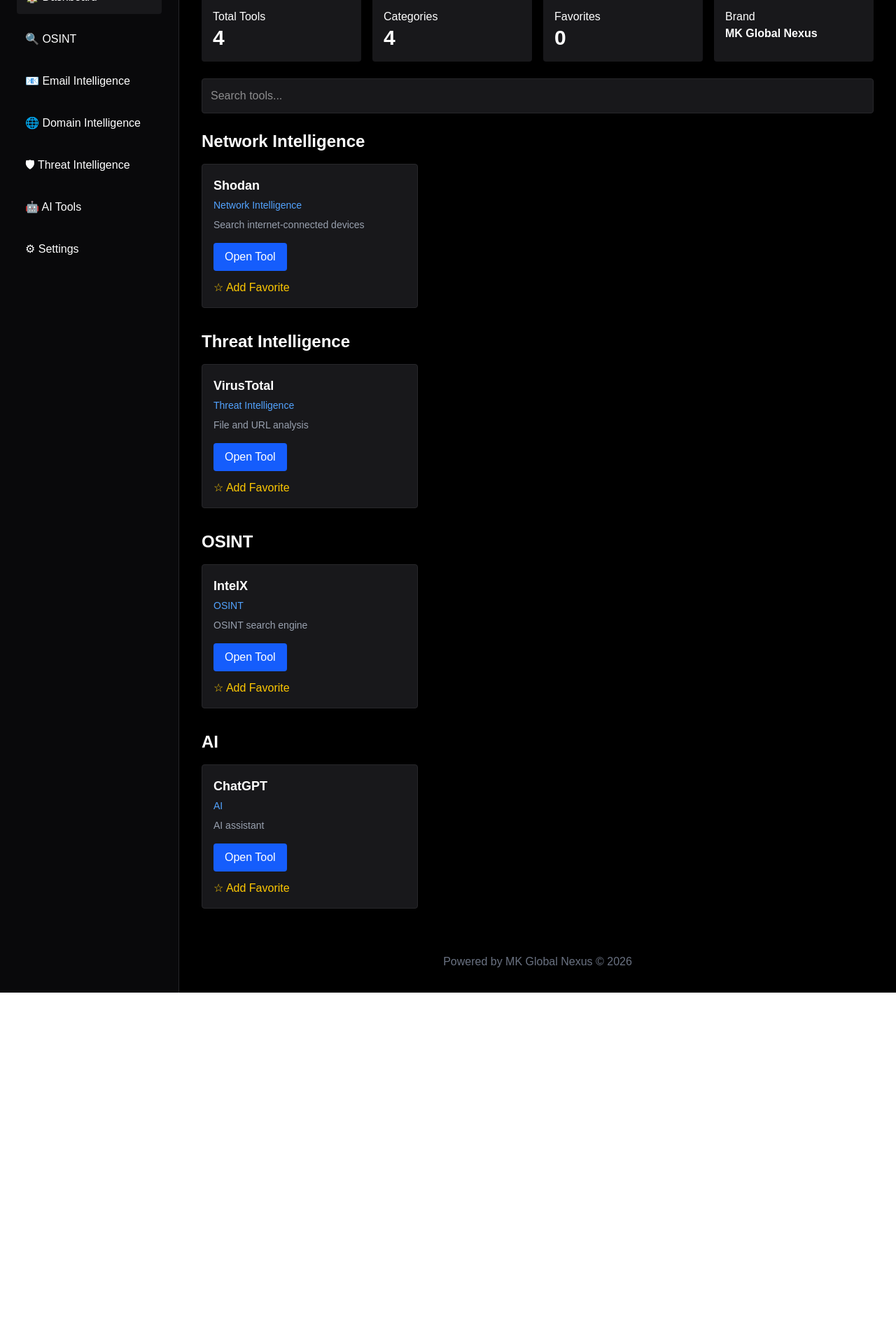
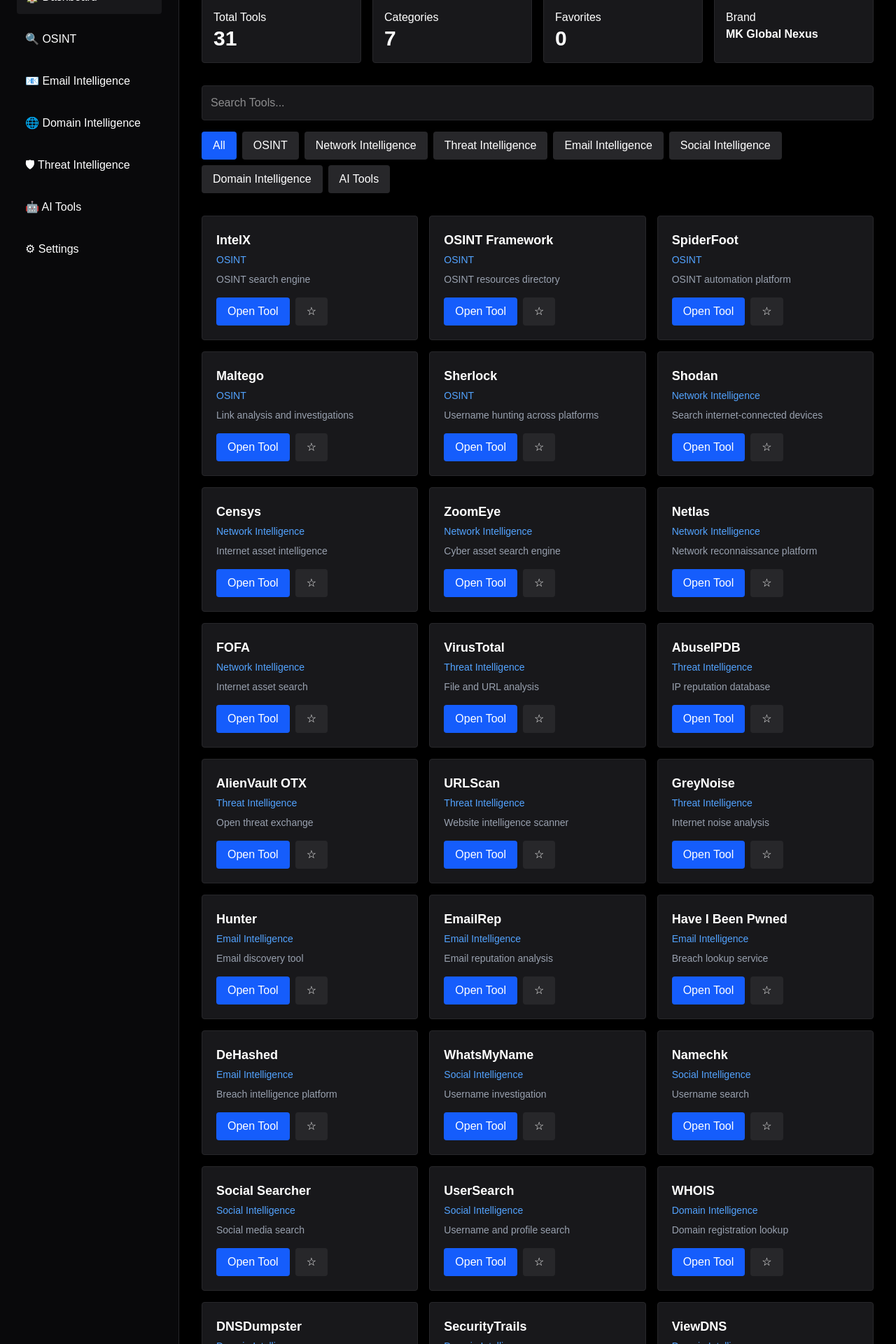
Before and after one commit to mklover07/mk-nexus-intelligence, a Next.js app: page / in a window 1280 px wide. Shown: the part 140-2060 px from the top of the page at 70% size. Before the commit the page ends 1558 px from the top, so only its background shows below. Built offline with nearby package versions, Linux system fonts and the light colour scheme.

Commit message:
Category Filters and Dashboard Upgrade

```diff
--- a/app/page.tsx
+++ b/app/page.tsx
@@ -8,6 +8,8 @@
 export default function Home() {
   const [search, setSearch] = useState("");
   const [favorites, setFavorites] = useState<string[]>([]);
+  const [selectedCategory, setSelectedCategory] =
+    useState("All");
 
   useEffect(() => {
     const saved = localStorage.getItem("favorites");
@@ -36,25 +38,32 @@
     );
   };
 
-  const filtered = tools.filter(
-    (tool) =>
+  const categories = [
+    "All",
+    ...new Set(tools.map((tool) => tool.category)),
+  ];
+
+  const filtered = tools.filter((tool) => {
+    const matchesSearch =
       tool.name
         .toLowerCase()
         .includes(search.toLowerCase()) ||
       tool.category
         .toLowerCase()
-        .includes(search.toLowerCase())
-  );
+        .includes(search.toLowerCase());
 
-  const categories = [
-    ...new Set(filtered.map((tool) => tool.category)),
-  ];
+    const matchesCategory =
+      selectedCategory === "All" ||
+      tool.category === selectedCategory;
+
+    return matchesSearch && matchesCategory;
+  });
 
   return (
     <div className="flex min-h-screen bg-black text-white">
       <Sidebar />
 
-      <main className="flex-1 p-8">
+      <main className="flex-1 p-8 overflow-y-auto">
         <div className="max-w-7xl mx-auto">
           <h1 className="text-5xl font-bold mb-2">
             MK Nexus Intelligence
@@ -66,31 +75,33 @@
           </p>
 
           {/* Stats */}
-          <div className="grid md:grid-cols-4 gap-4 mb-6">
-            <div className="bg-zinc-900 p-4 rounded">
+          <div className="grid md:grid-cols-4 gap-4 mb-8">
+            <div className="bg-zinc-900 p-4 rounded border border-zinc-800">
               <h3>Total Tools</h3>
               <p className="text-3xl font-bold">
                 {tools.length}
               </p>
             </div>
 
-            <div className="bg-zinc-900 p-4 rounded">
+            <div className="bg-zinc-900 p-4 rounded border border-zinc-800">
               <h3>Categories</h3>
               <p className="text-3xl font-bold">
-                {new Set(
+                {
+                  new Set(
                     tools.map((t) => t.category)
-                ).size}
+                  ).size
+                }
               </p>
             </div>
 
-            <div className="bg-zinc-900 p-4 rounded">
+            <div className="bg-zinc-900 p-4 rounded border border-zinc-800">
               <h3>Favorites</h3>
               <p className="text-3xl font-bold">
                 {favorites.length}
               </p>
             </div>
 
-            <div className="bg-zinc-900 p-4 rounded">
+            <div className="bg-zinc-900 p-4 rounded border border-zinc-800">
               <h3>Brand</h3>
               <p className="font-bold">
                 MK Global Nexus
@@ -104,9 +115,28 @@
             onChange={(e) =>
               setSearch(e.target.value)
             }
-            placeholder="Search tools..."
-            className="w-full p-3 rounded bg-zinc-900 border border-zinc-800 mb-6"
+            placeholder="Search Tools..."
+            className="w-full p-3 rounded bg-zinc-900 border border-zinc-800 mb-4"
           />
+
+          {/* Category Filters */}
+          <div className="flex flex-wrap gap-2 mb-8">
+            {categories.map((category) => (
+              <button
+                key={category}
+                onClick={() =>
+                  setSelectedCategory(category)
+                }
+                className={`px-4 py-2 rounded ${
+                  selectedCategory === category
+                    ? "bg-blue-600"
+                    : "bg-zinc-800"
+                }`}
+              >
+                {category}
+              </button>
+            ))}
+          </div>
 
           {/* Favorites */}
           {favorites.length > 0 && (
@@ -128,25 +158,14 @@
             </div>
           )}
 
-          {/* Categories */}
-          {categories.map((category) => (
-            <div key={category} className="mb-8">
-              <h2 className="text-2xl font-bold mb-4">
-                {category}
-              </h2>
-
+          {/* Tools Grid */}
           <div className="grid gap-4 md:grid-cols-2 lg:grid-cols-3">
-                {filtered
-                  .filter(
-                    (tool) =>
-                      tool.category === category
-                  )
-                  .map((tool) => (
+            {filtered.map((tool) => (
               <div
                 key={tool.name}
-                      className="bg-zinc-900 border border-zinc-800 p-4 rounded"
+                className="bg-zinc-900 border border-zinc-800 p-5 rounded"
               >
-                      <h3 className="font-bold text-lg">
+                <h3 className="text-lg font-bold">
                   {tool.name}
                 </h3>
 
@@ -158,11 +177,12 @@
                   {tool.description}
                 </p>
 
+                <div className="flex gap-2 mt-4">
                   <a
                     href={tool.url}
                     target="_blank"
                     rel="noopener noreferrer"
-                        className="inline-block mt-4 px-4 py-2 bg-blue-600 rounded"
+                    className="bg-blue-600 px-4 py-2 rounded"
                   >
                     Open Tool
                   </a>
@@ -171,17 +191,21 @@
                     onClick={() =>
                       toggleFavorite(tool.name)
                     }
-                        className="block mt-3 text-yellow-400"
+                    className="bg-zinc-800 px-4 py-2 rounded"
                   >
                     {favorites.includes(tool.name)
-                          ? "⭐ Favorited"
-                          : "☆ Add Favorite"}
+                      ? "⭐"
+                      : "☆"}
                   </button>
+                </div>
               </div>
             ))}
           </div>
+
+          {/* Investigation Workspace */}
+          <div className="mt-12">
+            <InvestigationNotes />
           </div>
-          ))}
 
           <footer className="mt-16 text-center text-gray-500">
             Powered by MK Global Nexus © 2026
--- a/app/tools.ts
+++ b/app/tools.ts
@@ -1,4 +1,37 @@
 export const tools = [
+  // OSINT
+  {
+    name: "IntelX",
+    category: "OSINT",
+    url: "https://intelx.io",
+    description: "OSINT search engine",
+  },
+  {
+    name: "OSINT Framework",
+    category: "OSINT",
+    url: "https://osintframework.com",
+    description: "OSINT resources directory",
+  },
+  {
+    name: "SpiderFoot",
+    category: "OSINT",
+    url: "https://www.spiderfoot.net",
+    description: "OSINT automation platform",
+  },
+  {
+    name: "Maltego",
+    category: "OSINT",
+    url: "https://www.maltego.com",
+    description: "Link analysis and investigations",
+  },
+  {
+    name: "Sherlock",
+    category: "OSINT",
+    url: "https://github.com/sherlock-project/sherlock",
+    description: "Username hunting across platforms",
+  },
+
+  // Network Intelligence
   {
     name: "Shodan",
     category: "Network Intelligence",
@@ -6,21 +39,163 @@
     description: "Search internet-connected devices",
   },
   {
+    name: "Censys",
+    category: "Network Intelligence",
+    url: "https://search.censys.io",
+    description: "Internet asset intelligence",
+  },
+  {
+    name: "ZoomEye",
+    category: "Network Intelligence",
+    url: "https://www.zoomeye.org",
+    description: "Cyber asset search engine",
+  },
+  {
+    name: "Netlas",
+    category: "Network Intelligence",
+    url: "https://netlas.io",
+    description: "Network reconnaissance platform",
+  },
+  {
+    name: "FOFA",
+    category: "Network Intelligence",
+    url: "https://fofa.info",
+    description: "Internet asset search",
+  },
+
+  // Threat Intelligence
+  {
     name: "VirusTotal",
     category: "Threat Intelligence",
     url: "https://www.virustotal.com",
     description: "File and URL analysis",
   },
   {
-    name: "IntelX",
-    category: "OSINT",
-    url: "https://intelx.io",
-    description: "OSINT search engine",
+    name: "AbuseIPDB",
+    category: "Threat Intelligence",
+    url: "https://www.abuseipdb.com",
+    description: "IP reputation database",
   },
   {
+    name: "AlienVault OTX",
+    category: "Threat Intelligence",
+    url: "https://otx.alienvault.com",
+    description: "Open threat exchange",
+  },
+  {
+    name: "URLScan",
+    category: "Threat Intelligence",
+    url: "https://urlscan.io",
+    description: "Website intelligence scanner",
+  },
+  {
+    name: "GreyNoise",
+    category: "Threat Intelligence",
+    url: "https://www.greynoise.io",
+    description: "Internet noise analysis",
+  },
+
+  // Email Intelligence
+  {
+    name: "Hunter",
+    category: "Email Intelligence",
+    url: "https://hunter.io",
+    description: "Email discovery tool",
+  },
+  {
+    name: "EmailRep",
+    category: "Email Intelligence",
+    url: "https://emailrep.io",
+    description: "Email reputation analysis",
+  },
+  {
+    name: "Have I Been Pwned",
+    category: "Email Intelligence",
+    url: "https://haveibeenpwned.com",
+    description: "Breach lookup service",
+  },
+  {
+    name: "DeHashed",
+    category: "Email Intelligence",
+    url: "https://dehashed.com",
+    description: "Breach intelligence platform",
+  },
+
+  // Social Intelligence
+  {
+    name: "WhatsMyName",
+    category: "Social Intelligence",
+    url: "https://whatsmyname.app",
+    description: "Username investigation",
+  },
+  {
+    name: "Namechk",
+    category: "Social Intelligence",
+    url: "https://namechk.com",
+    description: "Username search",
+  },
+  {
+    name: "Social Searcher",
+    category: "Social Intelligence",
+    url: "https://www.social-searcher.com",
+    description: "Social media search",
+  },
+  {
+    name: "UserSearch",
+    category: "Social Intelligence",
+    url: "https://usersearch.org",
+    description: "Username and profile search",
+  },
+
+  // Domain Intelligence
+  {
+    name: "WHOIS",
+    category: "Domain Intelligence",
+    url: "https://who.is",
+    description: "Domain registration lookup",
+  },
+  {
+    name: "DNSDumpster",
+    category: "Domain Intelligence",
+    url: "https://dnsdumpster.com",
+    description: "DNS reconnaissance",
+  },
+  {
+    name: "SecurityTrails",
+    category: "Domain Intelligence",
+    url: "https://securitytrails.com",
+    description: "Domain intelligence platform",
+  },
+  {
+    name: "ViewDNS",
+    category: "Domain Intelligence",
+    url: "https://viewdns.info",
+    description: "DNS and domain tools",
+  },
+
+  // AI Tools
+  {
     name: "ChatGPT",
-    category: "AI",
+    category: "AI Tools",
     url: "https://chatgpt.com",
     description: "AI assistant",
   },
+  {
+    name: "Claude",
+    category: "AI Tools",
+    url: "https://claude.ai",
+    description: "AI assistant by Anthropic",
+  },
+  {
+    name: "Gemini",
+    category: "AI Tools",
+    url: "https://gemini.google.com",
+    description: "Google AI assistant",
+  },
+  {
+    name: "Perplexity",
+    category: "AI Tools",
+    url: "https://www.perplexity.ai",
+    description: "AI-powered search",
+  },
 ];
```
Lines whose indentation alone changed are shown as unchanged.
